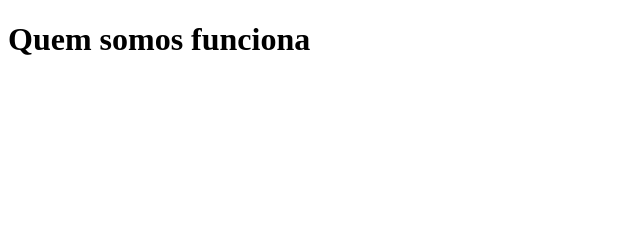
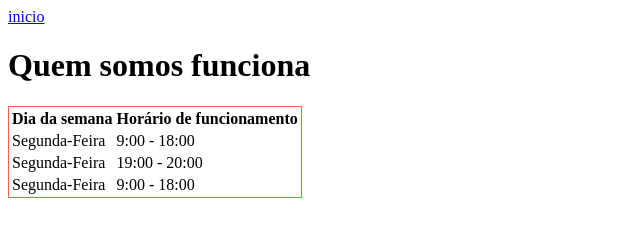
Before and after one commit to choumateus/Trilha_De_Dev_NEU, a plain HTML site: page about.html in a window 1280 px wide. Shown: the whole page, without its empty margins (0-640 px from the left). Drawn offline with Linux system fonts and the light colour scheme.

Commit message:
primeiro commit

```diff
--- a/about.html
+++ b/about.html
@@ -6,6 +6,25 @@
     <title>Document</title>
 </head>
 <body>
+    <a href="index.html">inicio</a>
     <h1>Quem somos funciona</h1>
+    <table style = "border: 1px solid tomato;">
+        <tr>
+            <th>Dia da semana</th>
+            <th>Horário de funcionamento</th>
+        </tr>
+        <tr>
+            <td>Segunda-Feira</td>
+            <td>9:00 - 18:00</td>
+        </tr>
+        <tr>
+            <td>Segunda-Feira</td>
+            <td>19:00 - 20:00</td>
+        </tr>
+        <tr>
+            <td>Segunda-Feira</td>
+            <td>9:00 - 18:00</td>
+        </tr>
+    </table>
 </body>
 </html>
```
Also changed, not shown: contacts.html (+13 -0 lines), index.html (+1 -2 lines), products.html (+5 -0 lines).
